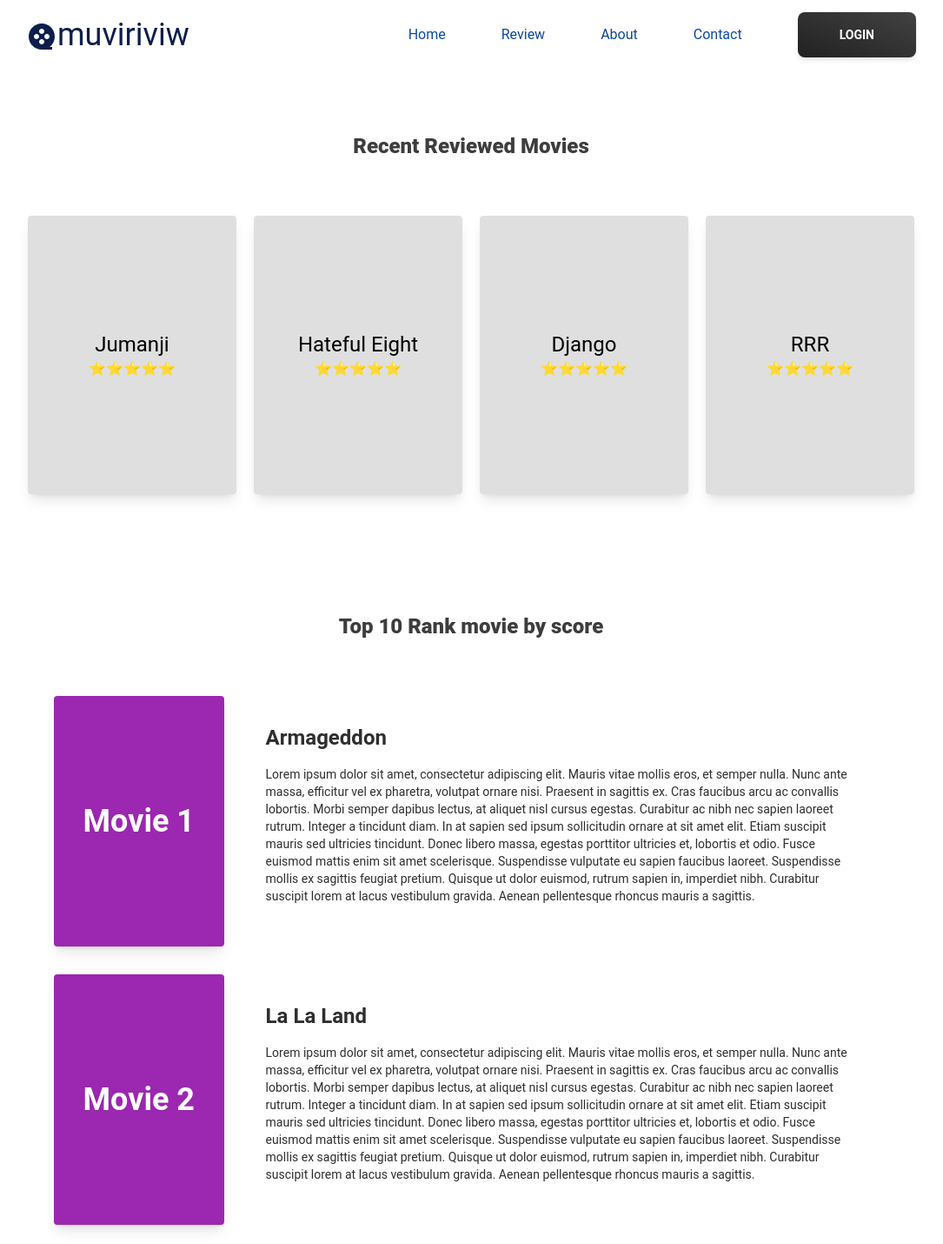
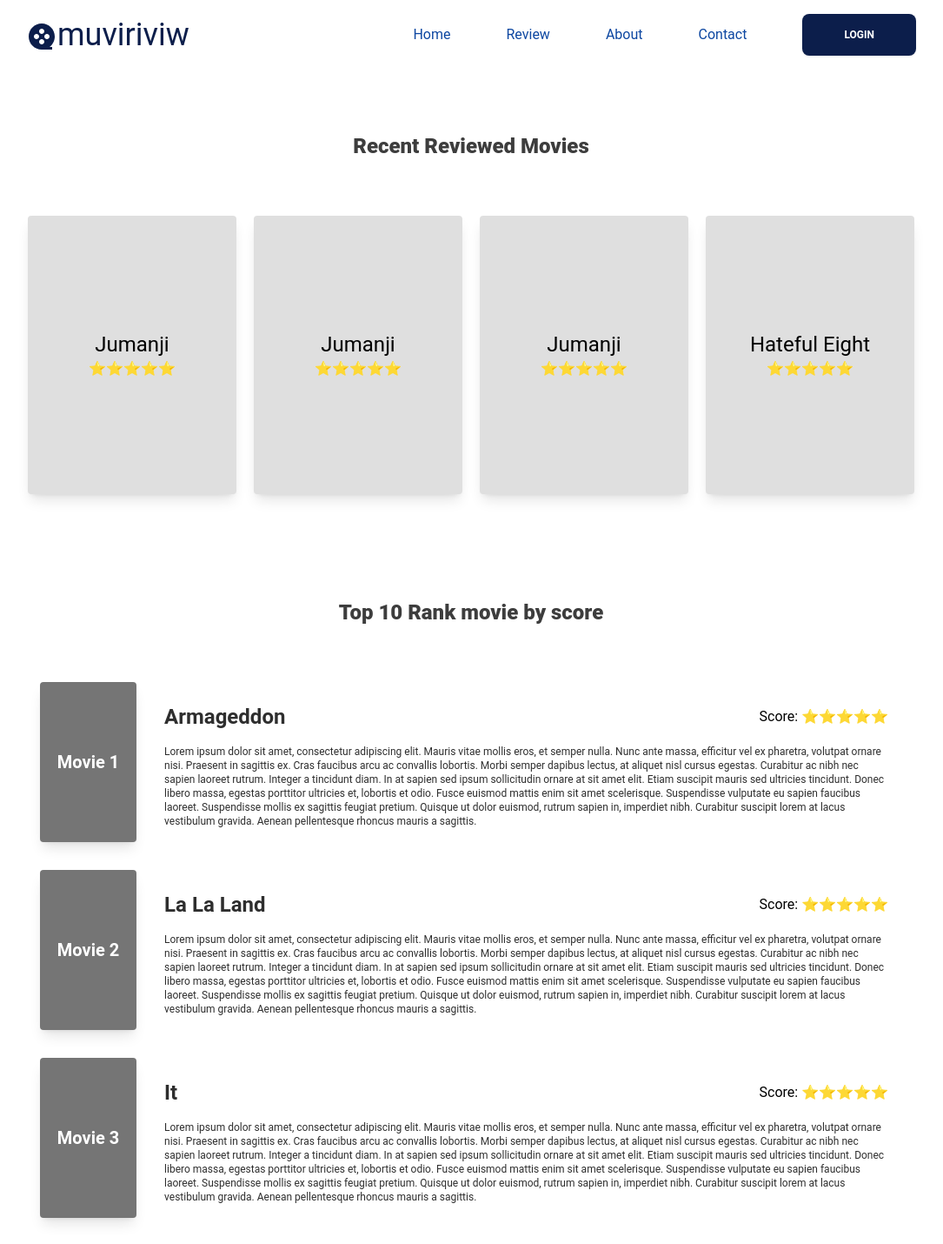
Before and after one commit to sundeeseeyou/muviriviw, a React (Vite) app: page / in a window 1280 px wide. Shown: the top 1430 px of the page at 87% size, without its empty margins (98-1183 px from the left). Built offline with nearby package versions, Linux system fonts and the light colour scheme.

Commit message:
Finishing the homepage ui

```diff
--- /dev/null
+++ b/src/components/FooterSection.jsx
@@ -0,0 +1,21 @@
+import { Link } from "react-router";
+
+export default function FooterSection() {
+  return (
+    <>
+      <footer className="flex flex-row py-4 mt-10 border-t-2 justify-center">
+        <p className="text-xs">
+          Coded with ☕ by{" "}
+          <Link
+            className="text-primaryColor font-bold hover:opacity-70"
+            to="https://github.com/sundeeseeyou"
+            target="blank"
+          >
+            sundeeseeyou
+          </Link>{" "}
+          &copy; {new Date().getFullYear()}
+        </p>
+      </footer>
+    </>
+  );
+}
--- a/src/components/NavMenu.jsx
+++ b/src/components/NavMenu.jsx
@@ -9,11 +9,7 @@ export default function NavMenu() {
         <a href="/review">Review</a>
         <a href="/about">About</a>
         <a href="/contact">Contact</a>
-        <Button
-          variant="gradient"
-          size="lg"
-          className="flex items-center gap-2 px-12 py-4 bg-cyan-900"
-        >
+        <Button className="text-white bg-primaryColor px-12 py-4 shadow-sm">
           <Link to={".."} target="blank">
             Login
           </Link>
--- a/src/components/RankPoster.jsx
+++ b/src/components/RankPoster.jsx
@@ -7,13 +7,16 @@ export default function RankPoster({
 }) {
   return (
     <>
-      <div className="flex flex-row w-full gap-4">
-        <div className="flex flex-col items-center justify-center text-4xl text-white font-bold bg-purple-500 w-64 h-72 rounded shadow-lg">
+      <div className="flex flex-row w-full gap-4 align-middle justify-center">
+        <div className="flex flex-col text-xl  items-center justify-center text-white font-bold bg-gray-600 w-32 h-auto rounded shadow-lg">
           <p>Movie {movieId}</p>
         </div>
-        <div className="flex flex-col p-8 justify-start w-full h-auto gap-4">
-          <h3 className="text-textColor text-2xl font-bold">{title}</h3>
-          <p className="text-sm text-textColor">{description}</p>
+        <div className="flex flex-col p-4 justify-start w-full h-5/6 gap-2">
+          <div className="flex flex-row justify-between">
+            <h3 className="text-textColor text-2xl py-2 font-bold">{title}</h3>
+            <p className="py-3">Score: ⭐⭐⭐⭐⭐</p>
+          </div>
+          <p className="text-xs text-textColor">{description}</p>
         </div>
       </div>
     </>
--- a/src/data.js
+++ b/src/data.js
@@ -47,6 +47,18 @@ const movie = [
     desc: "Lorem ipsum dolor sit amet, consectetur adipiscing elit. Mauris vitae mollis eros, et semper nulla. Nunc ante massa, efficitur vel ex pharetra, volutpat ornare nisi. Praesent in sagittis ex. Cras faucibus arcu ac convallis lobortis. Morbi semper dapibus lectus, at aliquet nisl cursus egestas. Curabitur ac nibh nec sapien laoreet rutrum. Integer a tincidunt diam. In at sapien sed ipsum sollicitudin ornare at sit amet elit. Etiam suscipit mauris sed ultricies tincidunt. Donec libero massa, egestas porttitor ultricies et, lobortis et odio. Fusce euismod mattis enim sit amet scelerisque. Suspendisse vulputate eu sapien faucibus laoreet. Suspendisse mollis ex sagittis feugiat pretium. Quisque ut dolor euismod, rutrum sapien in, imperdiet nibh. Curabitur suscipit lorem at lacus vestibulum gravida. Aenean pellentesque rhoncus mauris a sagittis.",
     rating: "⭐⭐⭐⭐⭐",
   },
+  {
+    id: 9,
+    title: "Jumanji",
+    desc: "Lorem ipsum dolor sit amet, consectetur adipiscing elit. Mauris vitae mollis eros, et semper nulla. Nunc ante massa, efficitur vel ex pharetra, volutpat ornare nisi. Praesent in sagittis ex. Cras faucibus arcu ac convallis lobortis. Morbi semper dapibus lectus, at aliquet nisl cursus egestas. Curabitur ac nibh nec sapien laoreet rutrum. Integer a tincidunt diam. In at sapien sed ipsum sollicitudin ornare at sit amet elit. Etiam suscipit mauris sed ultricies tincidunt. Donec libero massa, egestas porttitor ultricies et, lobortis et odio. Fusce euismod mattis enim sit amet scelerisque. Suspendisse vulputate eu sapien faucibus laoreet. Suspendisse mollis ex sagittis feugiat pretium. Quisque ut dolor euismod, rutrum sapien in, imperdiet nibh. Curabitur suscipit lorem at lacus vestibulum gravida. Aenean pellentesque rhoncus mauris a sagittis.",
+    rating: "⭐⭐⭐⭐⭐",
+  },
+  {
+    id: 10,
+    title: "Jumanji",
+    desc: "Lorem ipsum dolor sit amet, consectetur adipiscing elit. Mauris vitae mollis eros, et semper nulla. Nunc ante massa, efficitur vel ex pharetra, volutpat ornare nisi. Praesent in sagittis ex. Cras faucibus arcu ac convallis lobortis. Morbi semper dapibus lectus, at aliquet nisl cursus egestas. Curabitur ac nibh nec sapien laoreet rutrum. Integer a tincidunt diam. In at sapien sed ipsum sollicitudin ornare at sit amet elit. Etiam suscipit mauris sed ultricies tincidunt. Donec libero massa, egestas porttitor ultricies et, lobortis et odio. Fusce euismod mattis enim sit amet scelerisque. Suspendisse vulputate eu sapien faucibus laoreet. Suspendisse mollis ex sagittis feugiat pretium. Quisque ut dolor euismod, rutrum sapien in, imperdiet nibh. Curabitur suscipit lorem at lacus vestibulum gravida. Aenean pellentesque rhoncus mauris a sagittis.",
+    rating: "⭐⭐⭐⭐⭐",
+  },
 ];
 
 export default movie;
--- a/src/routes/RankList.jsx
+++ b/src/routes/RankList.jsx
@@ -6,7 +6,7 @@ export default function RankList() {
   return (
     <>
       <Outlet />
-      <section id="rank-list" className="flex flex-col gap-8 h-full py-8 px-8">
+      <section id="rank-list" className="flex flex-col gap-8 h-full py-4 px-4">
         <HeadingText text={"Top 10 Rank movie by score"} />
         {movie.map((x) => (
           <RankPoster
--- a/src/routes/RootLayout.jsx
+++ b/src/routes/RootLayout.jsx
@@ -1,3 +1,4 @@
+import FooterSection from "../components/FooterSection";
 import HeaderSection from "../components/HeaderSection";
 import { Outlet } from "react-router";
 
@@ -6,6 +7,7 @@ export default function RootLayout() {
     <main className="px-32">
       <HeaderSection />
       <Outlet />
+      <FooterSection />
     </main>
   );
 }
--- a/tailwind.config.js
+++ b/tailwind.config.js
@@ -7,6 +7,9 @@ module.exports = withMT({
   theme: {
     extend: {
       colors: {
+        myBlue: {
+          50: "#51adcf",
+        },
         primaryColor: "#0C1E4B",
         subColor: "#FFD600",
         textColor: "#2e2e2e",
```
